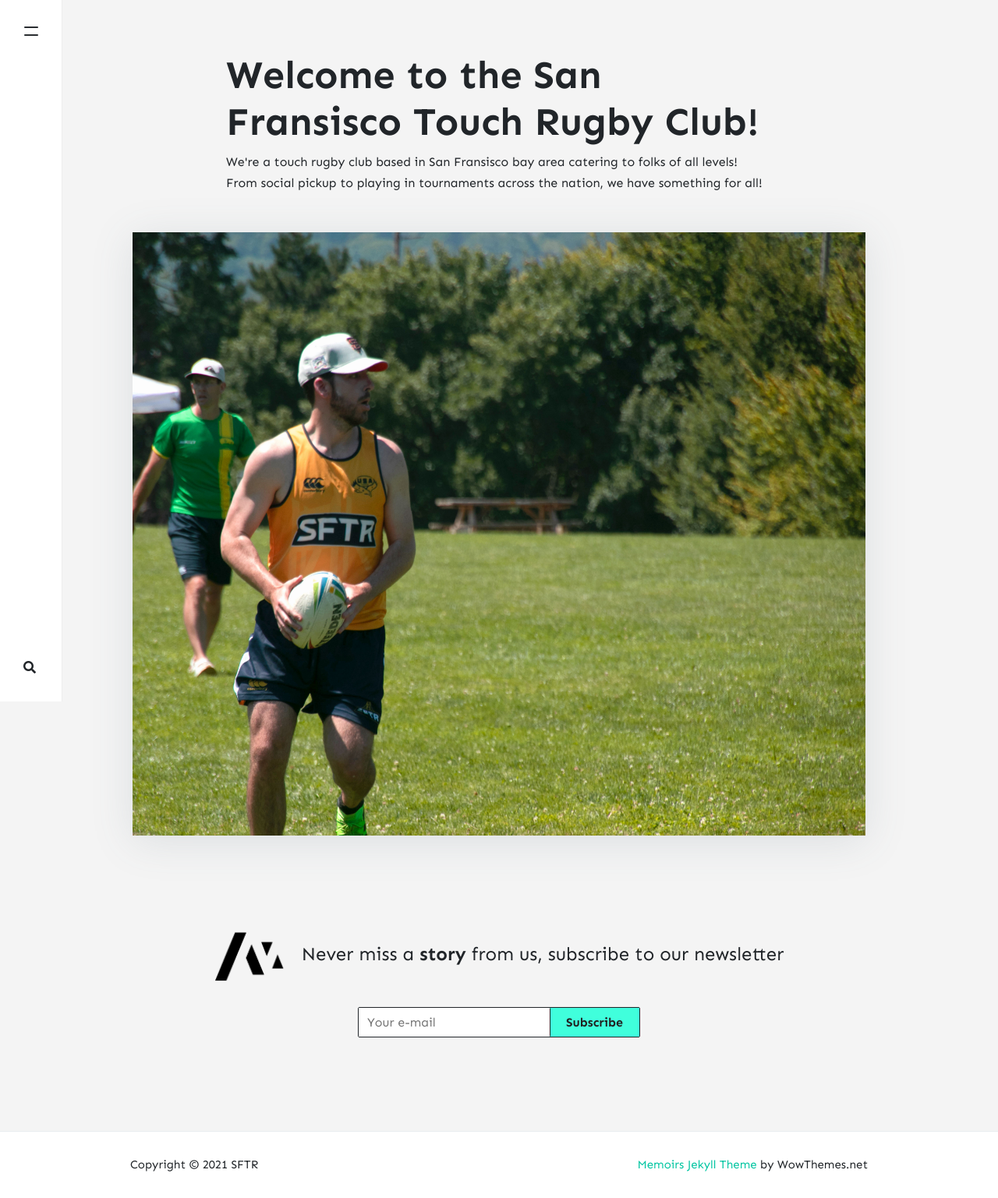
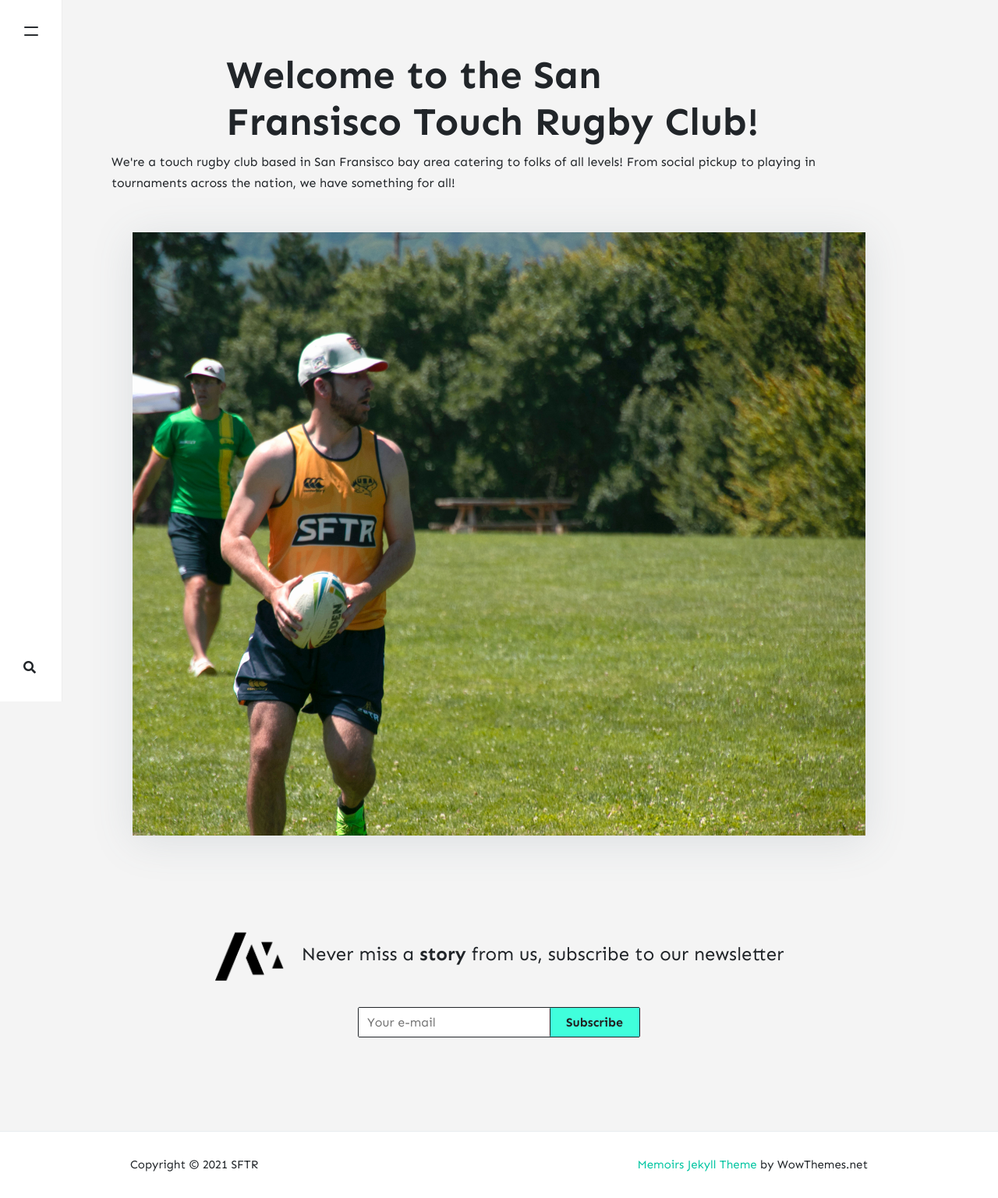
Before and after one commit to stackbit-projects/blue-triceratops-4f502, a Jekyll site: the page built from _pages/about.md, in a window 1280 px wide. Shown: the whole page at 78% size. Built offline with Jekyll 4.4.1, drawn with Linux system fonts in a browser that asks for light colours; nearby versions of some CDN libraries; comment, search, counter and statistics services are not loaded.

Commit message:
page.html: changed

```diff
--- a/_layouts/page.html
+++ b/_layouts/page.html
@@ -5,8 +5,8 @@ layout: default
 <div class="page-single">
     <div class="entry-header">
         <h1 class="posttitle">{{ page.title }}</h1>
-        <p>{{ page.description }}</p>
     </div>
+    <p>{{ page.description }}</p>
 </div>
 
 <!-- Featured Image -->
```
